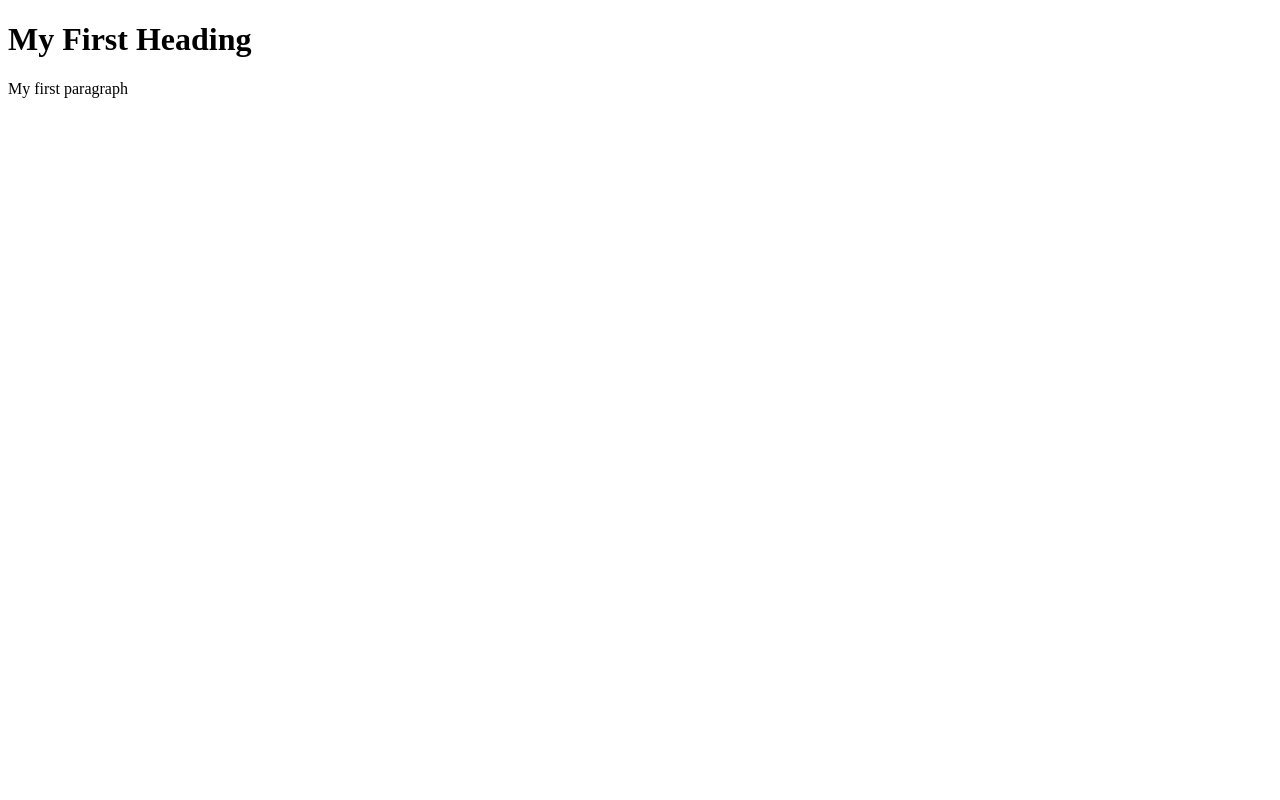
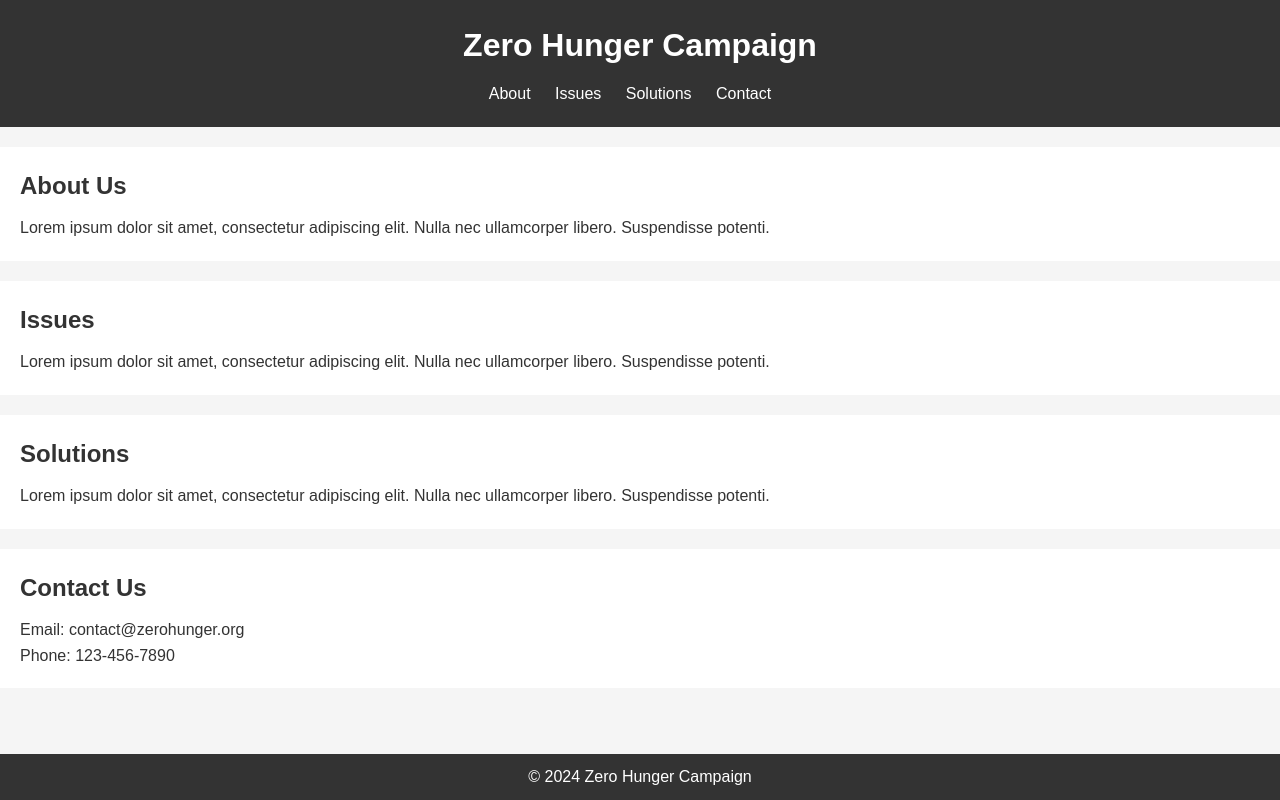
Before and after one commit to Cyrusss05/Web-design-HTML, a plain HTML site: page Main.html in a window 1280 px wide. Drawn offline with Linux system fonts and the light colour scheme.

Commit message:
test site

```diff
--- a/Main.html
+++ b/Main.html
@@ -1,12 +1,46 @@
 <!DOCTYPE html>
-<html>
-    <head>
-        <title>Page Title</title>
-        </head>
-        <body>
+<html lang="en">
+<head>
+    <meta charset="UTF-8">
+    <meta name="viewport" content="width=device-width, initial-scale=1.0">
+    <title>Zero Hunger Campaign</title>
+    <link rel="stylesheet" href="styles.css">
+</head>
+<body>
+    <header>
+        <h1>Zero Hunger Campaign</h1>
+        <nav>
+            <ul>
+                <li><a href="#about">About</a></li>
+                <li><a href="#issues">Issues</a></li>
+                <li><a href="#solutions">Solutions</a></li>
+                <li><a href="#contact">Contact</a></li>
+            </ul>
+        </nav>
+    </header>
 
-        <h1>My First Heading</h1>
-        <p>My first paragraph</p>
+    <section id="about">
+        <h2>About Us</h2>
+        <p>Lorem ipsum dolor sit amet, consectetur adipiscing elit. Nulla nec ullamcorper libero. Suspendisse potenti.</p>
+    </section>
 
-        </body>
+    <section id="issues">
+        <h2>Issues</h2>
+        <p>Lorem ipsum dolor sit amet, consectetur adipiscing elit. Nulla nec ullamcorper libero. Suspendisse potenti.</p>
+    </section>
+
+    <section id="solutions">
+        <h2>Solutions</h2>
+        <p>Lorem ipsum dolor sit amet, consectetur adipiscing elit. Nulla nec ullamcorper libero. Suspendisse potenti.</p>
+    </section>
+
+    <section id="contact">
+        <h2>Contact Us</h2>
+        <p>Email: contact@zerohunger.org<br>Phone: 123-456-7890</p>
+    </section>
+
+    <footer>
+        <p>&copy; 2024 Zero Hunger Campaign</p>
+    </footer>
+</body>
 </html>
--- /dev/null
+++ b/styles.css
@@ -0,0 +1,66 @@
+/* Resetting default styles */
+* {
+    margin: 0;
+    padding: 0;
+    box-sizing: border-box;
+}
+
+/* Body styles */
+body {
+    font-family: Arial, sans-serif;
+    line-height: 1.6;
+    background-color: #f5f5f5;
+    color: #333;
+}
+
+/* Header styles */
+header {
+    background-color: #333;
+    color: #fff;
+    padding: 20px;
+    text-align: center;
+}
+
+header h1 {
+    margin-bottom: 10px;
+}
+
+nav ul {
+    list-style-type: none;
+}
+
+nav ul li {
+    display: inline;
+    margin-right: 20px;
+}
+
+nav ul li a {
+    color: #fff;
+    text-decoration: none;
+}
+
+nav ul li a:hover {
+    text-decoration: underline;
+}
+
+/* Section styles */
+section {
+    padding: 20px;
+    margin: 20px 0;
+    background-color: #fff;
+}
+
+section h2 {
+    margin-bottom: 10px;
+}
+
+/* Footer styles */
+footer {
+    background-color: #333;
+    color: #fff;
+    text-align: center;
+    padding: 10px 0;
+    position: fixed;
+    bottom: 0;
+    width: 100%;
+}
```
